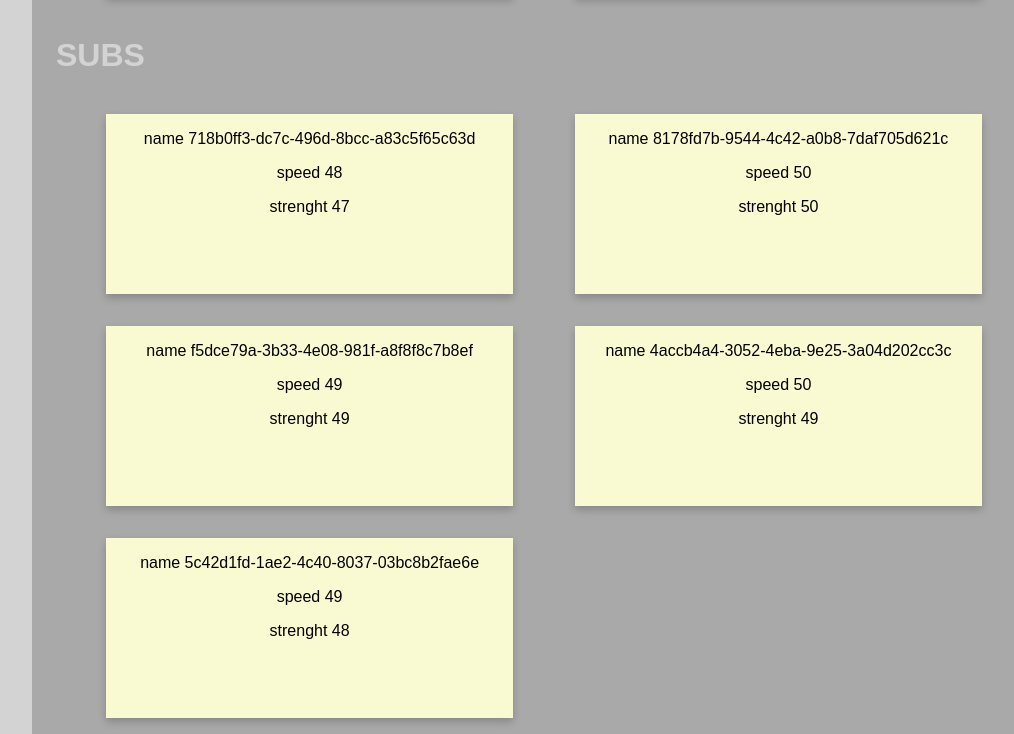
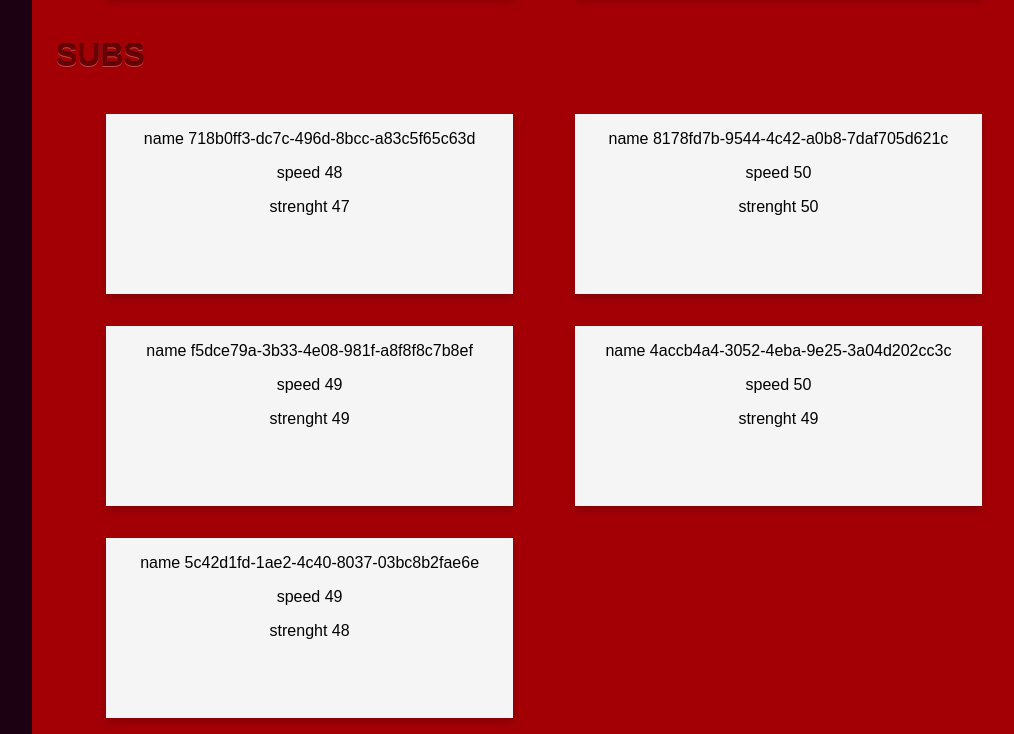
Before and after one commit to aschenkel/Roster-Bots, a React app: page / in a window 1280 px wide. Shown: the part 1132-1866 px from the top of the page, without its empty margins (224-1238 px from the left). Built offline with nearby package versions, Linux system fonts and the light colour scheme.

Commit message:
Add colors

```diff
--- a/src/Components/Owner/Owner.css
+++ b/src/Components/Owner/Owner.css
@@ -1,5 +1,5 @@
 .Owner {
-  background-color: lightgray;
+  background-color: #1C0113;
   flex-basis:20%;
 }
 
--- a/src/Components/PlayerCard/PlayerCard.css
+++ b/src/Components/PlayerCard/PlayerCard.css
@@ -1,8 +1,9 @@
 .card {
-  background-color: lightgoldenrodyellow;
+  background-color:whitesmoke;
   height:180px;
   margin: 16px 0px 16px 0px;
   width: 90%;
+  min-width: 400px;
   box-shadow: 0 4px 8px 0 rgba(0,0,0,0.2);
   display: inline-block;
 }
--- a/src/Components/Roster/Roster.css
+++ b/src/Components/Roster/Roster.css
@@ -1,7 +1,6 @@
 .Roster {
-  background-color:darkgray;
+	background-color:#A30006;
   flex-basis:80%;
-
 }
 
 @media only screen and (max-width: 1100px) {
--- a/src/Components/Squad/Squad.css
+++ b/src/Components/Squad/Squad.css
@@ -1,5 +1,5 @@
 .Squad {
-    background-color:darkgray;
+	background-color: #A30006
 }
 
 .Squad-Content{
@@ -12,7 +12,8 @@
 h1{
     text-align: left;
     margin: 24px;
-    color: lightgray
+    color: #6B0103;
+	text-shadow: 0px 1px 0px rgba(255,255,255,.3), 0px -1px 0px rgba(0,0,0,.7);
 }
 
 
```
Also changed, not shown: package.json (+6 -1 lines), stories/index.js (added, +13 -0 lines), .storybook/addons.js (added), .storybook/config.js (added), 2 other files.
